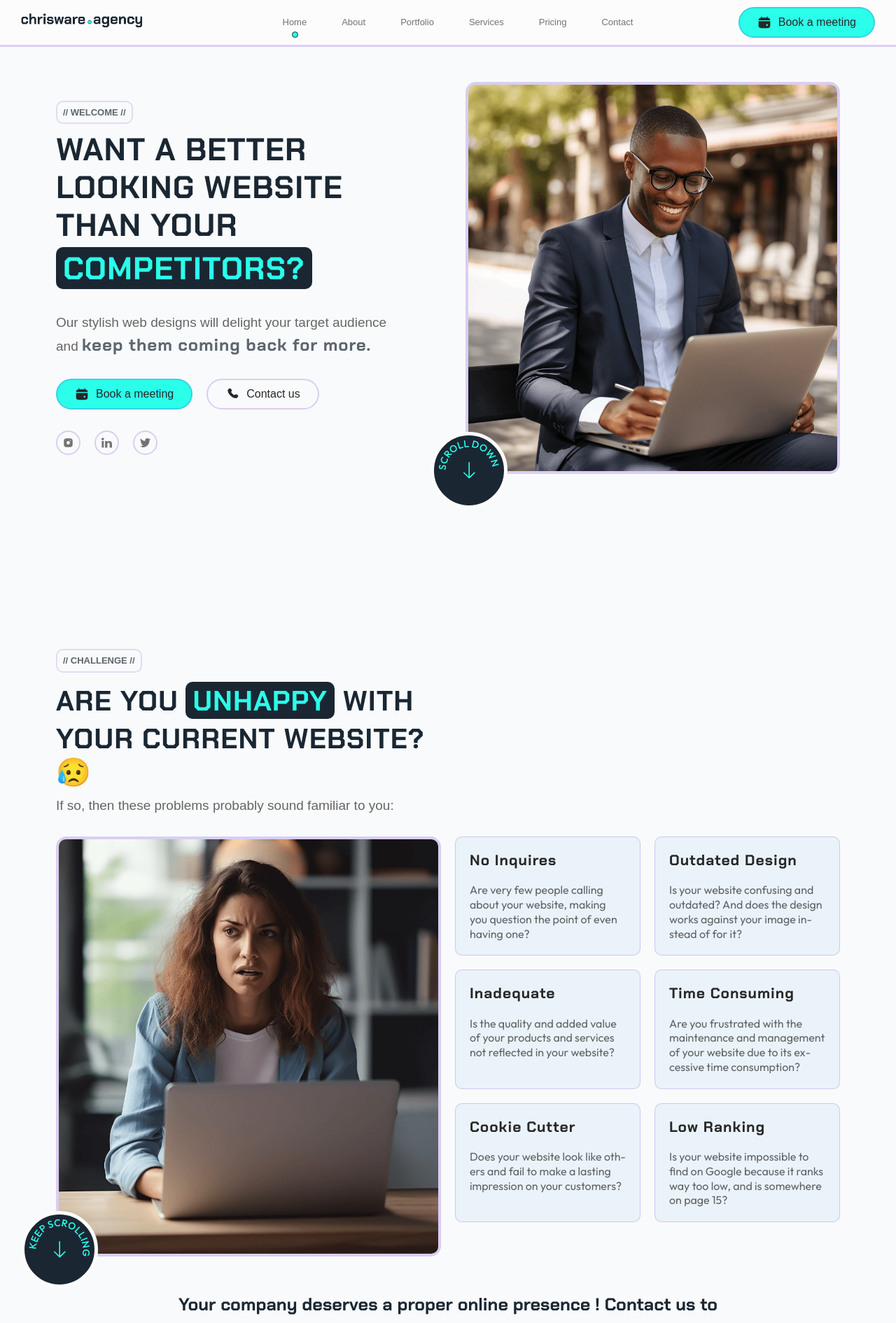
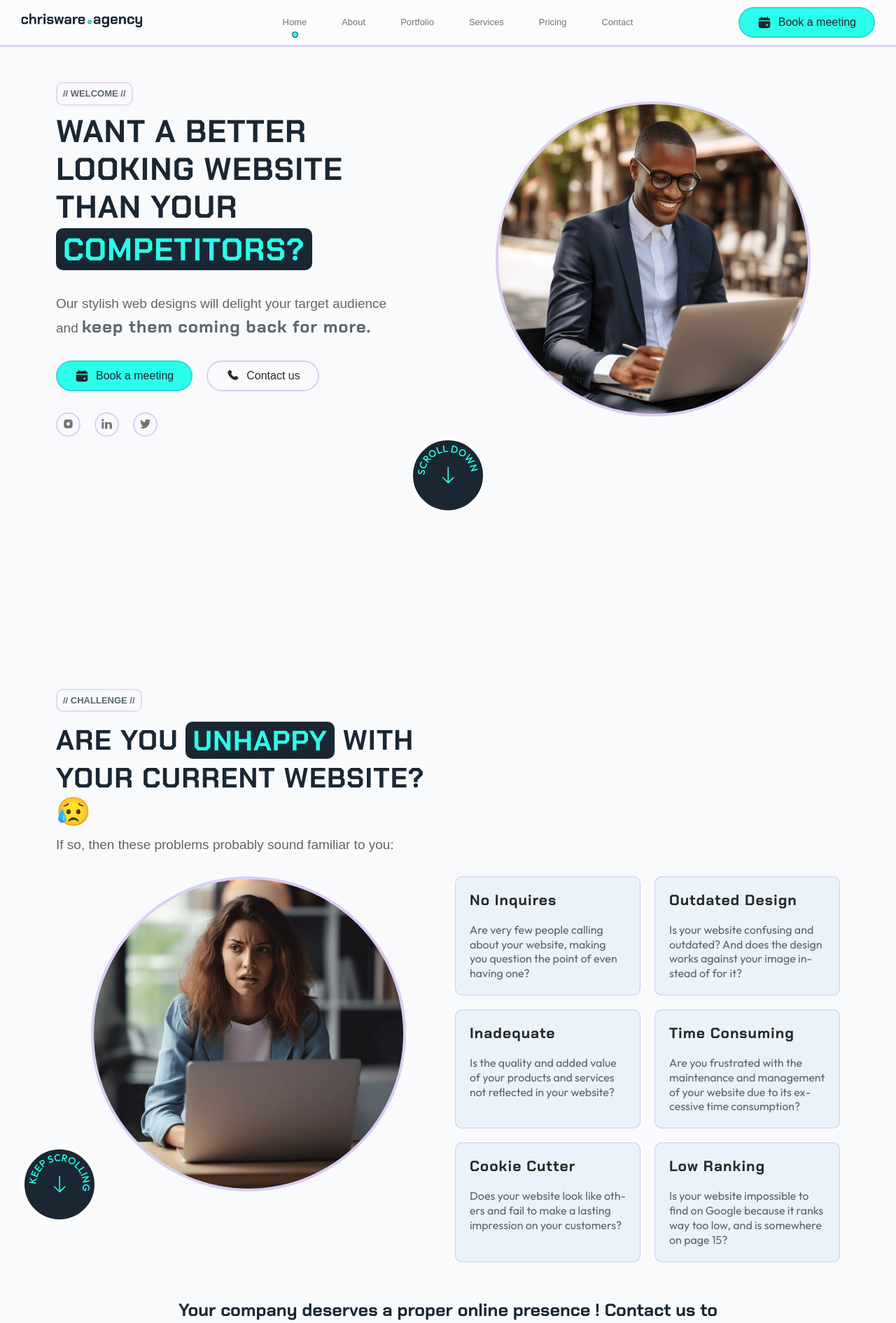
Before and after one commit to ChristianWare/chris-ware-agency, a Next.js app: page / in a window 1280 px wide. Shown: the top 1890 px of the page at 70% size. Built offline with nearby package versions, Linux system fonts and the light colour scheme; no server answers; a web font is replaced by a local one.

Commit message:
Circle Image

```diff
--- a/src/components/About/AboutSection.module.css
+++ b/src/components/About/AboutSection.module.css
@@ -45,28 +45,29 @@
 
 .left {
   position: relative;
+  display: flex;
+  align-items: center;
+  justify-content: center;
 }
 
 .rtContainer {
-  margin-top: 0rem;
-  position: absolute;
-  z-index: 2;
-  left: -50px;
-  bottom: -50px;
+  display: flex;
+  align-items: center;
+  justify-content: center;
 }
 
 .imgContainer {
+  height: 450px;
+  width: 450px;
   position: relative;
-  height: 600px;
-  width: 100%;
-  border: 4px solid var(--border);
-  border-radius: 15px;
+  border-radius: 10px;
+  border-radius: 50%;
 }
 
 .img {
   object-fit: cover;
-  font-size: 0;
-  border-radius: 10px;
+  border: 4px solid var(--border);
+  border-radius: 50%;
 }
 
 .right {
@@ -90,7 +91,6 @@
 .chrisCopy {
   font-family: var(--outfit);
   opacity: 0.7;
-  /* margin-top: 2rem; */
   background-color: var(--gray);
   border: 1px solid var(--border);
   padding: 2rem;
@@ -116,7 +116,7 @@
   margin-top: 3rem;
 }
 
-@media screen and (max-width: 820px) {
+@media screen and (max-width: 1100px) {
   .top {
     display: flex;
     flex-direction: column;
@@ -131,16 +131,12 @@
   }
 
   .rtContainer {
-    left: 35%;
+    margin-top: 5rem;
   }
 
   .left {
     margin-left: auto;
     margin-right: auto;
-  }
-
-  .imgContainer {
-    height: 675px;
   }
 }
 
@@ -159,7 +155,8 @@
   }
 
   .imgContainer {
-    height: 450px;
+    height:400px;
+    width: 400px;
   }
 
   .btnContainer {
@@ -176,3 +173,17 @@
     width: 100%;
   }
 }
+
+@media screen and (max-width: 480px) {
+  .imgContainer {
+    height:300px;
+    width: 300px;
+  }
+}
+
+@media screen and (max-width: 350px) {
+  .imgContainer {
+    height:275px;
+    width: 275px;
+  }
+}
--- a/src/components/About/AboutSection.tsx
+++ b/src/components/About/AboutSection.tsx
@@ -21,9 +21,6 @@ const AboutSection = () => {
           </div>
           <div className={styles.bottom}>
             <div className={styles.left}>
-              <div className={styles.rtContainer}>
-                <RotatingText text='Almost There' showArrow={true} />
-              </div>
               <div className={styles.imgContainer}>
                 <Image
                   src={Chris}
@@ -49,7 +46,6 @@ const AboutSection = () => {
                 I am your sole contact person throughout the entire project,
                 which means we can work together quickly and safely.
               </p>
-
               <div className={styles.btnContainer}>
                 <Button href='#contact' btnType='secondary'>
                   Contact us
@@ -58,6 +54,9 @@ const AboutSection = () => {
             </div>
           </div>
         </div>
+        <div className={styles.rtContainer}>
+          <RotatingText text='Almost There' showArrow={true} />
+        </div>
       </ContentPadding>
     </section>
   );
--- a/src/components/Challenge/Challenge.module.css
+++ b/src/components/Challenge/Challenge.module.css
@@ -48,6 +48,9 @@
 
 .right {
   position: relative;
+  display: flex;
+  align-items: center;
+  justify-content: center;
 }
 
 .rtContainer1 {
@@ -92,20 +95,18 @@
 }
 
 .imgContainer {
+  height: 450px;
+  width: 450px;
   position: relative;
-  width: 100%;
-  height: 600px;
   border-radius: 10px;
-  border: 4px solid var(--border);
-  border-radius: 15px;
+  border-radius: 50%;
 }
 
 .img {
-  position: absolute;
   object-fit: cover;
-  border-radius: 10px;
+  border: 4px solid var(--border);
+  border-radius: 50%;
 }
-
 .addText {
   margin-top: 5rem;
   display: flex;
@@ -139,7 +140,7 @@
 
   .bottom {
     flex-direction: column;
-    gap: 2rem;
+    gap: 5rem;
   }
 
   .rtContainer1 {
@@ -179,6 +180,11 @@
     text-align: center;
   }
 
+  .imgContainer {
+    height:400px;
+    width: 400px;
+  }
+
   .title {
     text-align: center;
   }
@@ -196,6 +202,14 @@
 
 @media screen and (max-width: 480px) {
   .imgContainer {
-    height: 450px;
+    height:300px;
+    width: 300px;
   }
 }
+
+@media screen and (max-width: 350px) {
+  .imgContainer {
+    height:275px;
+    width: 275px;
+  }
+}
--- a/src/components/ContactSection/ContactSection.module.css
+++ b/src/components/ContactSection/ContactSection.module.css
@@ -81,27 +81,29 @@
 
 .left {
   position: relative;
+  display: flex;
+  align-items: center;
+  justify-content: center;
 }
 
 .rtContainer {
-  margin-top: 0rem;
-  position: absolute;
-  z-index: 2;
-  left: -50px;
-  bottom: -50px;
+  display: flex;
+  align-items: center;
+  justify-content: center;
 }
 
 .imgContainer {
-  height: 470px;
+  height: 450px;
+  width: 450px;
   position: relative;
   border-radius: 10px;
-  border: 4px solid var(--border);
-  border-radius: 15px;
+  border-radius: 50%;
 }
 
 .img {
   object-fit: cover;
-  border-radius: 10px;
+  border: 4px solid var(--border);
+  border-radius: 50%;
 }
 
 .heading {
@@ -172,14 +174,14 @@
   margin-top: 3rem;
 }
 
-@media screen and (max-width: 958px) {
+@media screen and (max-width: 1100px) {
   .topText {
     width: 100%;
     text-align: center;
   }
 
   .rtContainer {
-    left: 35%;
+    margin-top: 5rem;
   }
 
   .bottom {
@@ -216,4 +218,23 @@
     display: grid;
     width: 100%;
   }
+
+  .imgContainer {
+    height: 400px;
+    width: 400px;
+  }
 }
+
+@media screen and (max-width: 480px) {
+  .imgContainer {
+    height: 300px;
+    width: 300px;
+  }
+}
+
+@media screen and (max-width: 350px) {
+  .imgContainer {
+    height: 275px;
+    width: 275px;
+  }
+}
--- a/src/components/ContactSection/ContactSection.tsx
+++ b/src/components/ContactSection/ContactSection.tsx
@@ -49,9 +49,6 @@ const ContactSection = () => {
           </div>
           <div className={styles.bottom}>
             <div className={styles.left}>
-              <div className={styles.rtContainer}>
-                <RotatingText text='You made it !' showEmoji={true} />
-              </div>
               <div className={styles.imgContainer}>
                 <Image src={Img} alt='image' fill className={styles.img} />
               </div>
@@ -164,6 +161,9 @@ const ContactSection = () => {
             </div>
           </div>
         </div>
+        <div className={styles.rtContainer}>
+          <RotatingText text='You made it !' showEmoji={true} />
+        </div>
       </ContentPadding>
     </section>
   );
--- a/src/components/Hero/Hero.module.css
+++ b/src/components/Hero/Hero.module.css
@@ -78,6 +78,9 @@
 
 .right {
   position: relative;
+  display: flex;
+  align-items: center;
+  justify-content: center;
 }
 
 .right::after {
@@ -108,30 +111,30 @@
 }
 
 .imgContainer {
-  height: 560px;
+  height: 450px;
+  width: 450px;
   position: relative;
   border-radius: 10px;
-  border: 4px solid var(--border);
-  border-radius: 15px;
+  border-radius: 50%;
 }
 
 .img {
   object-fit: cover;
-  border-radius: 10px;
+  border: 4px solid var(--border);
+  border-radius: 50%;
 }
 
 .rtContainer {
-  margin-top: 0rem;
-  position: absolute;
-  z-index: 2;
-  left: -50px;
-  bottom: -50px;
+  display: flex;
+  align-items: center;
+  justify-content: center;
 }
 
-@media screen and (max-width: 968px) {
+@media screen and (max-width: 1100px) {
   .content {
     flex-direction: column;
     align-items: center;
+    justify-content: center;
     gap: 3rem;
   }
 
@@ -142,6 +145,10 @@
   .btnContainer {
     display: grid;
     grid-template-columns: repeat(2, 1fr);
+  }
+
+  .rtContainer {
+    margin-top: -6rem;
   }
 }
 
@@ -161,10 +168,22 @@
   }
 
   .imgContainer {
-    height: 450px;
+    height:400px;
+    width: 400px;
   }
 
-  .img {
-    object-fit: cover;
+}
+
+@media screen and (max-width: 480px) {
+  .imgContainer {
+    height:300px;
+    width: 300px;
   }
 }
+
+@media screen and (max-width: 350px) {
+  .imgContainer {
+    height:275px;
+    width: 275px;
+  }
+}
--- a/src/components/Hero/Hero.tsx
+++ b/src/components/Hero/Hero.tsx
@@ -71,9 +71,6 @@ const Hero = () => {
               </div>
             </div>
             <div className={styles.right}>
-              <div className={styles.rtContainer}>
-                <RotatingText text='scroll down' showArrow={true} />
-              </div>
               <div className={styles.imgContainer}>
                 <Image
                   src={Hero6}
@@ -86,6 +83,9 @@ const Hero = () => {
               </div>
             </div>
           </div>
+            <div className={styles.rtContainer}>
+              <RotatingText text='scroll down' showArrow={true} />
+            </div>
         </ContentPadding>
       </section>
     </>
```
